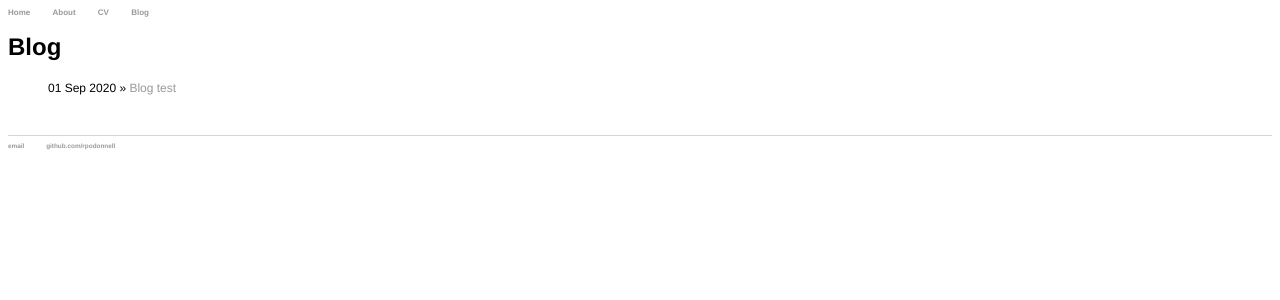
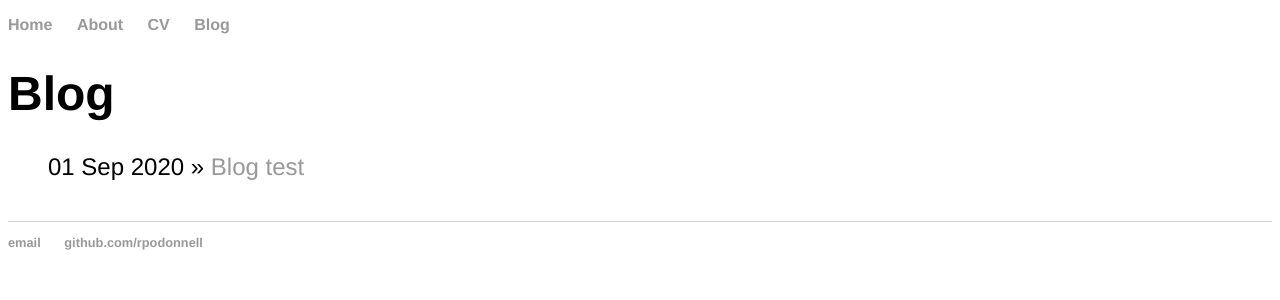
Before and after one commit to rpodonnell/rpodonnell.github.io, a Jekyll site: the page built from blog/index.html, in a window 1280 px wide. Shown: the top 300 px of the page. Built offline with Jekyll 4.4.1, drawn with Linux system fonts in a browser that asks for light colours.

Commit message:
Update main.css

```diff
--- a/css/main.css
+++ b/css/main.css
@@ -1,6 +1,6 @@
 body {
     font-family:'Helvetica', 'Arial', 'Sans-Serif';
-    font-size: .5em;
+    font-size: .6.5em;
 
 }
 nav ul, footer ul {
@@ -43,3 +43,7 @@ ul.posts {
 ul.posts li {
     list-style: none;
 }
+
+img {
+  border-radius: 50%;
+}
```
